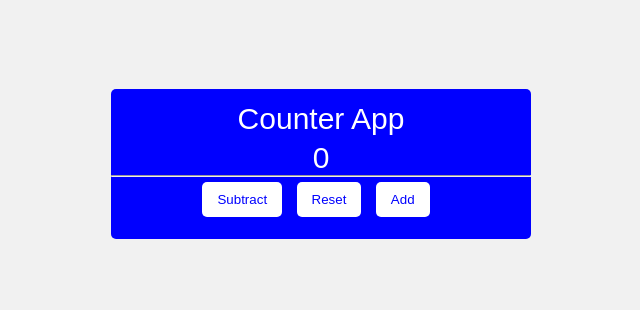
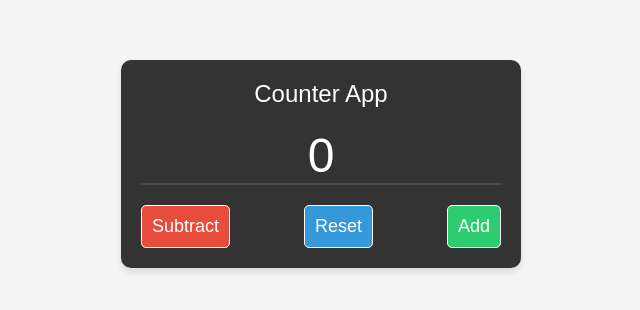
Before and after one commit to Mekuseo/100-days-of-javascript, a plain HTML site: page -- 1 Counter App/index.html in a window 1280 px wide. Shown: the part 236-546 px from the top of the page, without its empty margins (319-959 px from the left). Drawn offline with Linux system fonts and the light colour scheme.

Commit message:
modified css

```diff
--- a/-- 1 Counter App/style.css
+++ b/-- 1 Counter App/style.css
@@ -1,3 +1,4 @@
+/* style.css */
 * {
   margin: 0;
   padding: 0;
@@ -5,66 +6,89 @@
 }
 
 body {
-  background-color: #f1f1f1;
-  font-family: 'Poppins', sans-serif;
-}
-
-body {
-  max-width: 600px;
-  margin: 0 auto;
+  font-family: Arial, sans-serif;
+  background-color: #f4f4f4;
   display: flex;
-  flex-direction: column;
   justify-content: center;
   align-items: center;
-  height: 100vh;
+  min-height: 100vh;
 }
 
 .card {
-  background-color: blue;
-  width: 70%;
-  height: 150px;
-  border-radius: 5px;
-  display: flex;
-  flex-direction: column;
-  justify-content: center;
-  align-items: center;
+  width: 400px;
+  background-color: #333;
+  border-radius: 10px;
+  padding: 20px;
+  box-shadow: 0 4px 6px rgba(0, 0, 0, 0.1);
 }
 
 .card-header {
+  font-size: 24px;
   color: white;
-  font-size: 30px;
-  margin-bottom: 5px;
+  text-align: center;
+  margin-bottom: 20px;
 }
 
 .card-body {
-  width: 100%;
+  color: white;
   text-align: center;
 }
 
 .count {
-  color: white;
-  font-size: 30px;
-  margin-bottom: 5px;
+  font-size: 48px;
+  text-align: center;
+  margin-bottom: 20px;
 }
 
 hr {
-  margin-bottom: 5px;
+  border: 1px solid rgba(255, 255, 255, 0.1);
+  margin-bottom: 20px;
+}
+
+.btns {
+  display: flex;
+  justify-content: space-between;
 }
 
 .btn {
-  background-color: white;
-  color: blue;
-  border: none;
-  padding: 10px 15px;
+  background-color: transparent;
+  color: white;
+  font-size: 18px;
+  padding: 10px;
+  border: 1px solid white;
   border-radius: 5px;
   cursor: pointer;
-  margin-bottom: 10px;
-}
-
-.btn {
-  margin-right: 10px;
+  transition: all 0.3s ease;
 }
 
 .btn:hover {
-  background-color: #f1f1f1;
+  background-color: rgba(255, 255, 255, 0.1);
 }
+
+.btn:active {
+  scale: 0.9;
+}
+
+.subtract {
+  background-color: #e74c3c;
+}
+
+.subtract:hover {
+  background-color: #c0392b;
+}
+
+.reset {
+  background-color: #3498db;
+}
+
+.reset:hover {
+  background-color: #2980b9;
+}
+
+.add {
+  background-color: #2ecc71;
+}
+
+.add:hover {
+  background-color: #27ae60;
+}
```
